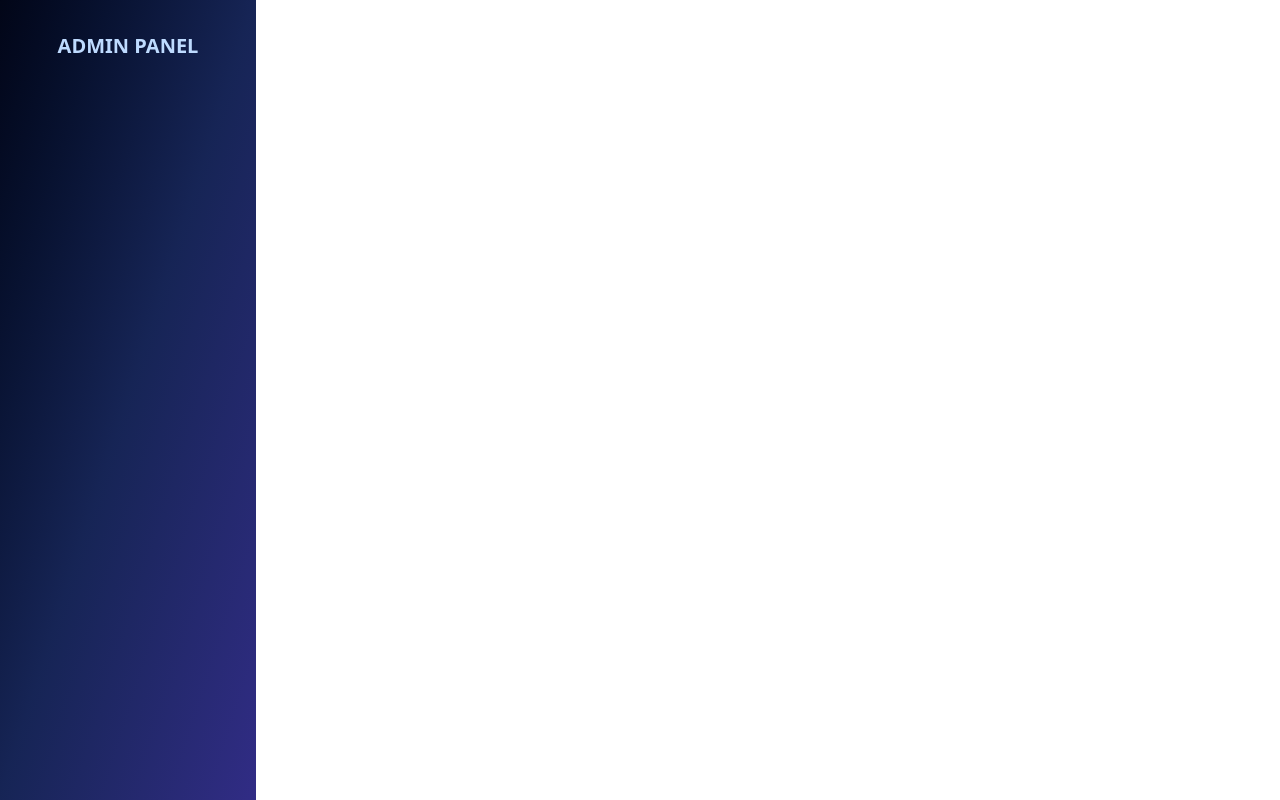
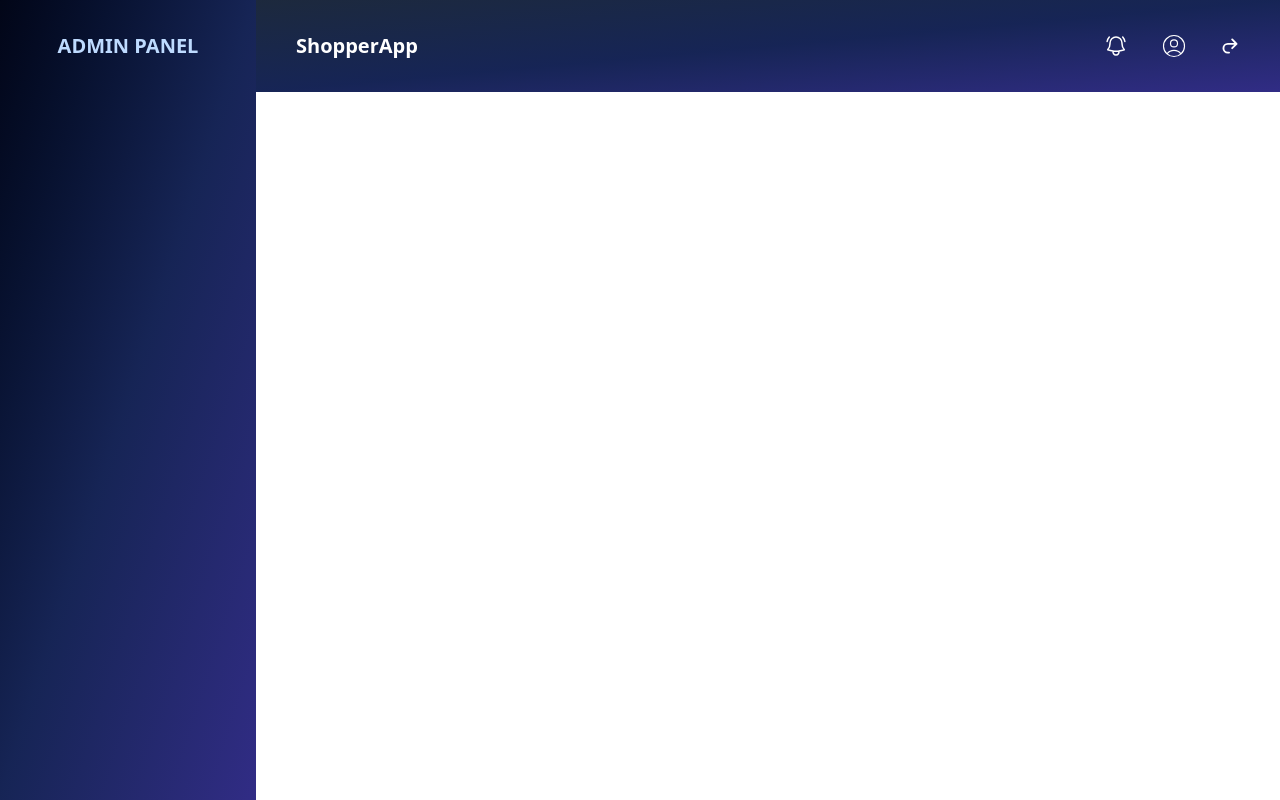
Before and after one commit to SivaKavindraTamilselvan/CapstoneProject, an Angular app in the folder MainFrontend/Ecommerce/: page /admin in a window 1280 px wide. Built offline with nearby package versions, Linux system fonts and the light colour scheme.

Commit message:
complete layout for the admin panel is done

```diff
--- a/MainFrontend/Ecommerce/src/app/admin-layout/admin-layout.html
+++ b/MainFrontend/Ecommerce/src/app/admin-layout/admin-layout.html
@@ -24,4 +24,46 @@
 
         </nav>
     </section>
+    <div class="flex-1 flex flex-col">
+        <header class="flex justify-between items-center w-full bg-gradient-to-br from-slate-800 via-blue-950 to-indigo-900 h-23 px-10">
+            <div>
+                <p class="text-white font-extrabold text-xl">ShopperApp</p>
             </div>
+            <div
+                class="flex gap-8 justify-end items-center text-white">
+                <button class="group relative cursor-pointer hover:text-gray-500 transition">
+                    <svg xmlns="http://www.w3.org/2000/svg" fill="none" viewBox="0 0 24 24" stroke-width="1.5"
+                        stroke="currentColor" class="size-6">
+
+                        <path stroke-linecap="round" stroke-linejoin="round"
+                            d="M14.857 17.082a23.848 23.848 0 0 0 5.454-1.31A8.967 8.967 0 0 1 18 9.75V9A6 6 0 0 0 6 9v.75a8.967 8.967 0 0 1-2.312 6.022c1.733.64 3.56 1.085 5.455 1.31m5.714 0a24.255 24.255 0 0 1-5.714 0m5.714 0a3 3 0 1 1-5.714 0M3.124 7.5A8.969 8.969 0 0 1 5.292 3m13.416 0a8.969 8.969 0 0 1 2.168 4.5" />
+
+                    </svg>
+                    <span
+                        class="absolute hidden group-hover:block py-1 px-3 text-sm text-black bg-white rounded-sm shadow-md whitespace-nowrap top-8 right-0">Notification</span>
+                </button>
+                <button class="group relative cursor-pointer hover:text-gray-500 transition">
+                    <svg xmlns="http://www.w3.org/2000/svg" fill="none" viewBox="0 0 24 24" strokeWidth="1.5"
+                        stroke="currentColor" class="size-7">
+                        <path stroke-linecap="round" stroke-linejoin="round"
+                            d="M17.982 18.725A7.488 7.488 0 0 0 12 15.75a7.488 7.488 0 0 0-5.982 2.975m11.963 0a9 9 0 1 0-11.963 0m11.963 0A8.966 8.966 0 0 1 12 21a8.966 8.966 0 0 1-5.982-2.275M15 9.75a3 3 0 1 1-6 0 3 3 0 0 1 6 0Z" />
+                    </svg>
+                    <span
+                        class="absolute top-8 right-0 hidden group-hover:block bg-white text-black text-sm py-1 px-3 shadow-md rounded-sm whitespace-nowrap">Profile</span>
+                </button>
+
+                <button
+                    class="group relative flex items-center gap-2 cursor-pointer text-white hover:text-gray-500 transition">
+                    <svg xmlns="http://www.w3.org/2000/svg" viewBox="0 0 16 16" fill="currentColor" class="size-5">
+
+                        <path fill-rule="evenodd" clip-rule="evenodd"
+                            d="M3.5 9.75A2.75 2.75 0 0 1 6.25 7h5.19L9.22 9.22a.75.75 0 1 0 1.06 1.06l3.5-3.5a.75.75 0 0 0 0-1.06l-3.5-3.5a.75.75 0 1 0-1.06 1.06l2.22 2.22H6.25a4.25 4.25 0 0 0 0 8.5h1a.75.75 0 0 0 0-1.5h-1A2.75 2.75 0 0 1 3.5 9.75Z" />
+                    </svg>
+                    <span
+                        class="absolute top-8 right-0 hidden group-hover:block text-sm text-black bg-white py-1 px-3 rounded-sm whitespace-nowrap shadow-md">Logout</span>
+                </button>
+            </div>
+        </header>
+
+    </div>
+</div>
```
Lines whose indentation alone changed are shown as unchanged.
